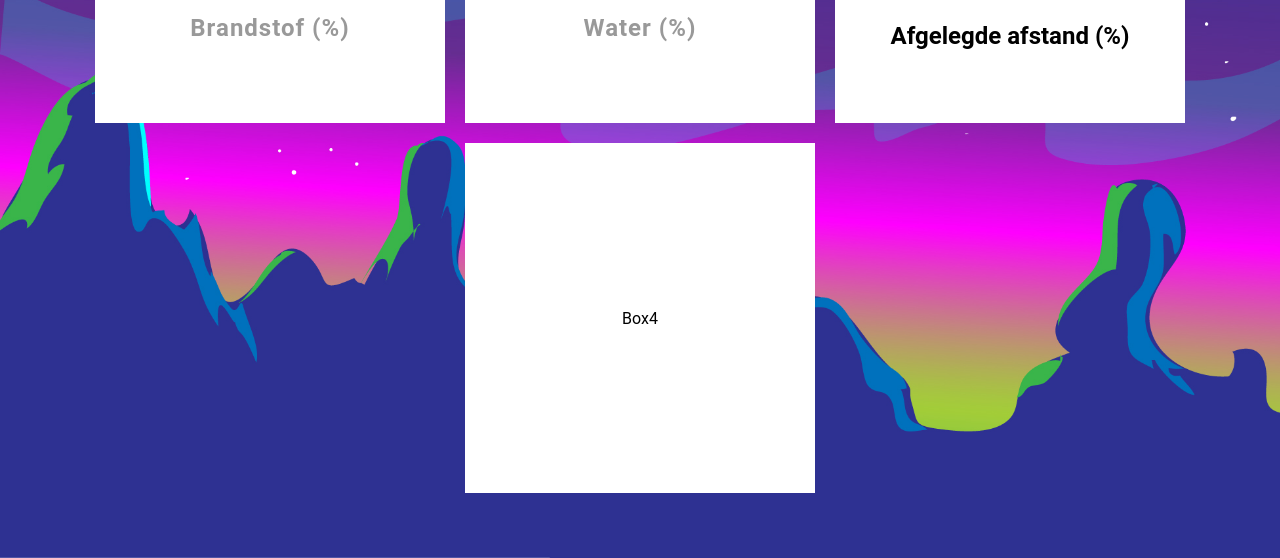
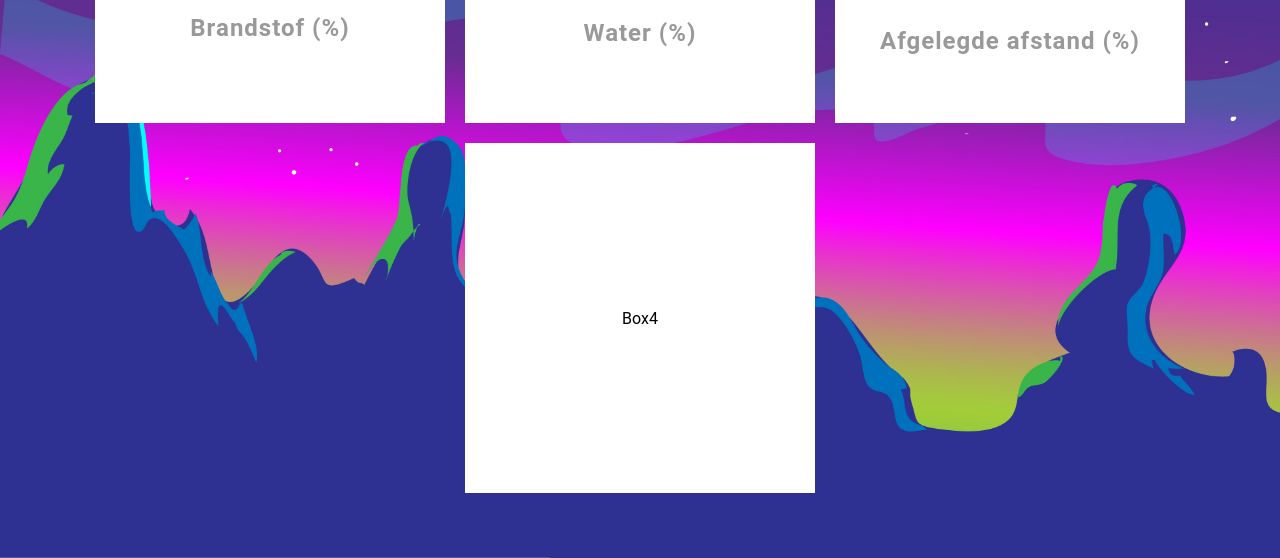
Before and after one commit to asefvanommeren/Challange1, a plain HTML site: page index.html in a window 1280 px wide. Shown: the part 292-850 px from the top of the page. Drawn offline with nearby package versions, Linux system fonts and the light colour scheme.

Commit message:
progress text vereenvoudigd in CSS
naar boxlabel

```diff
--- a/index.html
+++ b/index.html
@@ -27,7 +27,7 @@
 							<h2>87<!--<span>%</span>--></h2>
 						</div>
 					</div>
-					<h2 class="progress_cirkle_text">Brandstof (%)</h2>
+					<h2 id="boxlabel" class="progress_cirkle_text">Brandstof (%)</h2>
 				</div>
 			</div>
 
@@ -38,14 +38,14 @@
 							<h2>70</h2>
 						</div>
 					</div>
-					<h2 class="progress_bar_text">Water (%)</h2>
+					<h2 id="boxlabel" class="progress_bar_text">Water (%)</h2>
 				</div>
 			</div>
 
 			<div id="content3">
 				<div class="box">
 					<canvas id="myChart"></canvas>
-					<h2 class="progress_line_text">Afgelegde afstand (%)</h2>
+					<h2 id="boxlabel" class="progress_line_text">Afgelegde afstand (%)</h2>
 				</div>
 				<script>
 					let myChart = document.getElementById('myChart').getContext('2d');
--- a/styles/style.css
+++ b/styles/style.css
@@ -50,6 +50,13 @@ body {
 	/* box-shadow: 0 30px 60px rgba(0, 0, 0, .2); */
 }
 
+#boxlabel {
+	padding: 10px 0 0;
+	color: #999;
+	font-weight: 700;
+	letter-spacing: 1px;
+}
+
 @media only screen and (max-width: 1130px){
   /* .container {
     grid-template-columns: 1fr;
--- a/styles/style_brandstof.css
+++ b/styles/style_brandstof.css
@@ -54,12 +54,12 @@
 	font-size: 24px;
 }
 
-.box .progress_cirkle_text {
+/* .box .progress_cirkle_text {
 	padding: 10px 0 0;
 	color: #999;
 	font-weight: 700;
 	letter-spacing: 1px;
-}
+} */
 
 
 
--- a/styles/style_water.css
+++ b/styles/style_water.css
@@ -23,7 +23,4 @@
 .box .progress_bar_text {
   position: relative;
   top: 60px;
-	color: #999;
-	font-weight: 700;
-	letter-spacing: 1px;
 }
```
